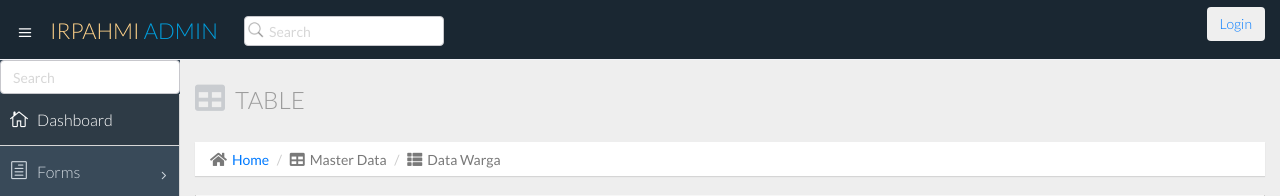
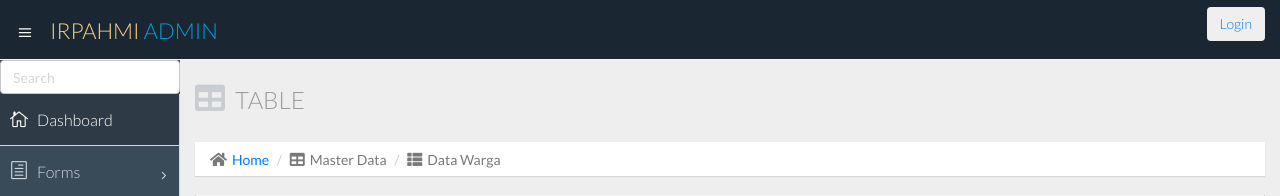
Before and after one commit to ikromnurrohim/irpahmi, a Django app: page /search/ in a window 1280 px wide; the page is wider, and only the part inside the window is pictured. Shown: the top 196 px of that part. Run offline with Django 3.2, Linux system fonts and the light colour scheme; data comes from the database, SQL or seed files in the repository; some libraries are stand-ins or nearby versions.

Commit message:
benerin searchbox

```diff
--- a/templates/base/base.html
+++ b/templates/base/base.html
@@ -61,17 +61,15 @@
       <a href="/" class="logo">IRPAHMI <span class="lite">Admin</span></a>
       <!--logo end-->
 
-      <div class="nav search-row" id="top_menu">
-        <!--  search form start -->
-        <ul class="nav top-menu">
+      <!-- <div class="nav search-row" id="top_menu">
+
           <li>
-            <form class="navbar-form" action="{% url 'index:search' %}">
+            <form class="d-flex" action="{% url 'index:search' %}">
               <input class="form-control" name="q" placeholder="Search" type="search">
             </form>
           </li>
-        </ul>
-        <!--  search form end -->
-      </div>
+
+      </div> -->
 
       <div class="top-nav notification-row">
         <!-- notificatoin dropdown start-->
@@ -98,6 +96,7 @@
           <li class="active">
             <form class="sidebar-form" action="{% url 'index:search' %}">
               <input class="form-control" name="q" placeholder="Search" type="search">
+              <!-- <button class="btn btn-outline-success" type="submit">Search</button> -->
             </form>
 
           </li>
```
